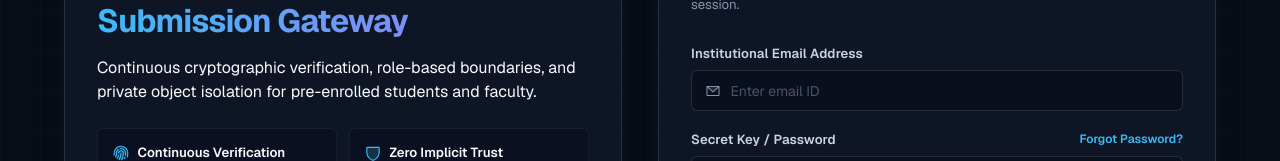
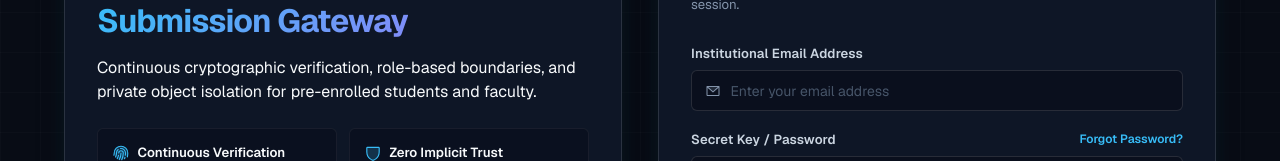
Before and after one commit to VIJAYAPANDIANT/zerotrust-assignment-gateway, a React (Vite) app in the folder frontend/: page / in a window 1280 px wide. Shown: the part 308-469 px from the top of the page. Built offline with nearby package versions, Linux system fonts and the light colour scheme; no server answers.

Commit message:
ui: update login email placeholder to 'Enter your email address'

```diff
--- a/frontend/src/pages/AuthPage.jsx
+++ b/frontend/src/pages/AuthPage.jsx
@@ -212,7 +212,7 @@ export default function AuthPage() {
                   className="form-input input-has-icon"
                   required
                   autoComplete="email"
-                  placeholder="Enter email ID"
+                  placeholder="Enter your email address"
                   value={loginEmail}
                   onChange={(e) => setLoginEmail(e.target.value)}
                   disabled={submitting}
```
